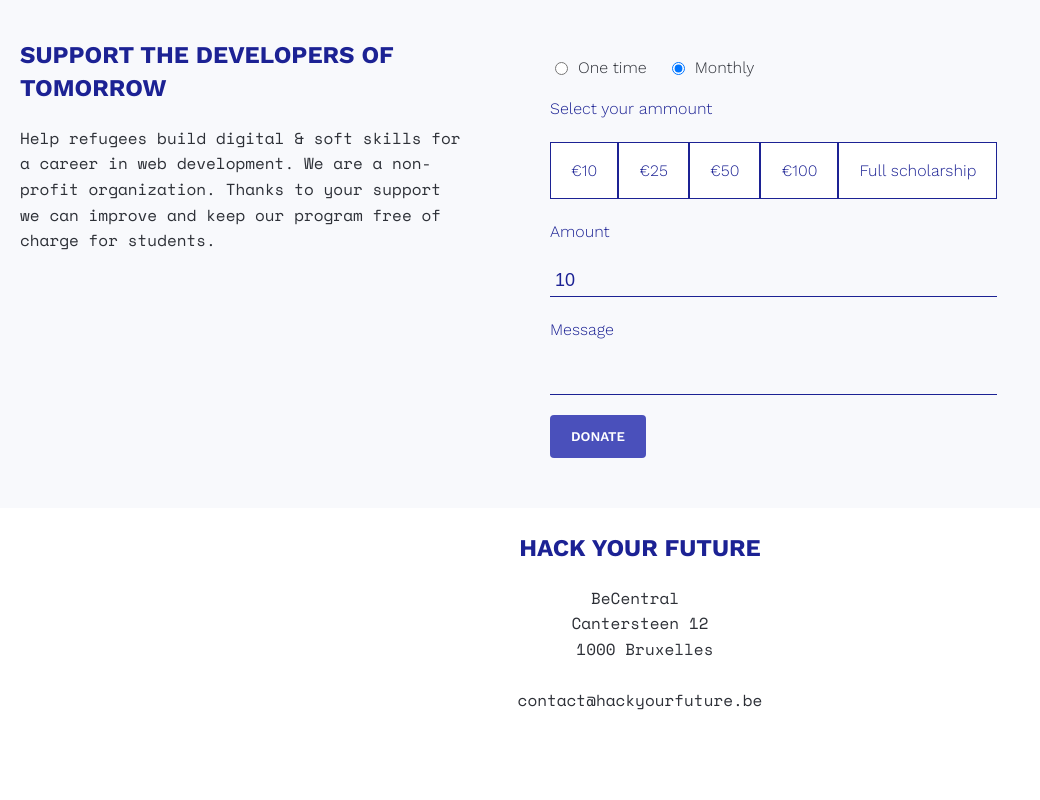
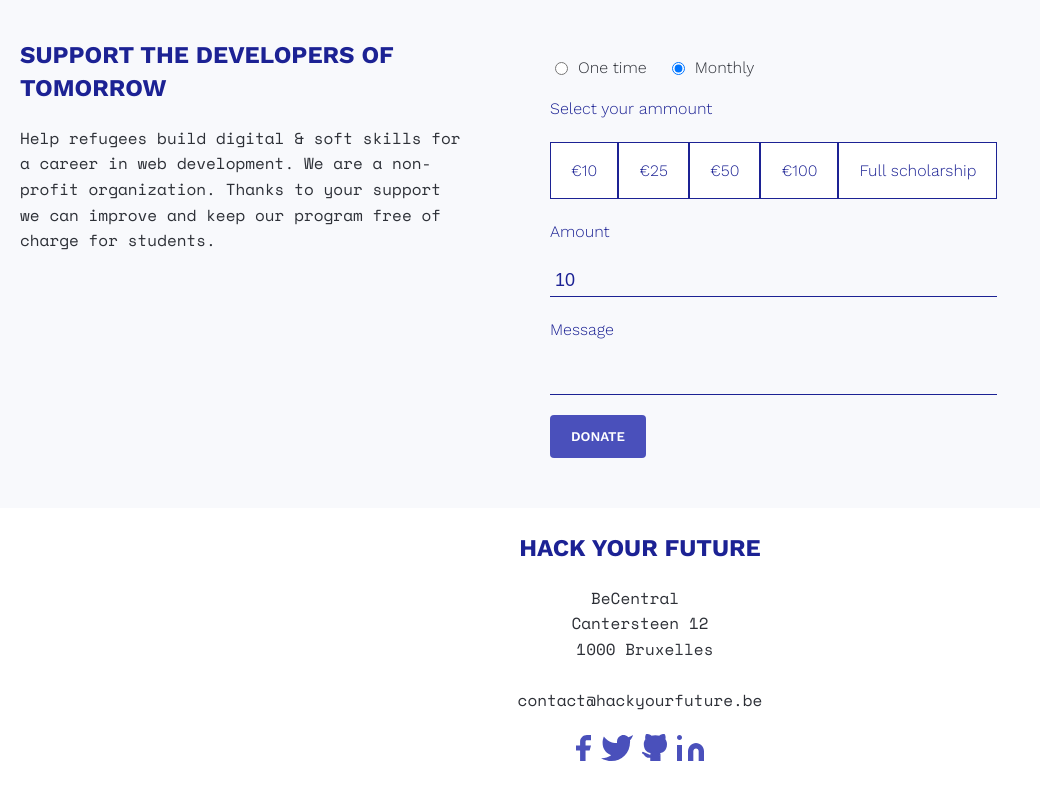
Before and after one commit to OksanaShulha/HYF.be-5, a plain HTML site: page index.html in a window 1280 px wide. Shown: the part 1583-2383 px from the top of the page, without its empty margins (0-1040 px from the left). Before the commit the page ends 2337 px from the top, so only its background shows below. Drawn offline with nearby package versions, Linux system fonts and the light colour scheme.

Commit message:
Add social icons in footer

```diff
--- a/css/style.css
+++ b/css/style.css
@@ -197,7 +197,7 @@ h2 {
   align-items: flex-start;
 }
 
-.community > img {
+.community>img {
   margin-bottom: 20px;
   min-height: 70px;
   object-fit: contain;
@@ -235,7 +235,7 @@ h2 {
   align-items: flex-start;
 }
 
-.diversity > img {
+.diversity>img {
   margin-bottom: 20px;
   min-height: 70px;
   object-fit: contain;
@@ -272,7 +272,7 @@ h2 {
   align-items: flex-start;
 }
 
-.commitment > img {
+.commitment>img {
   margin-bottom: 20px;
   min-height: 70px;
   object-fit: contain;
@@ -309,7 +309,7 @@ h2 {
   align-items: flex-start;
 }
 
-.open > img {
+.open>img {
   margin-bottom: 20px;
   min-height: 70px;
   object-fit: contain;
@@ -507,6 +507,7 @@ input.radio {
   text-align: center;
   max-width: none;
 }
+
 .footerP {
   color: rgb(45, 48, 55);
   text-align: center;
@@ -519,6 +520,7 @@ input.radio {
   word-break: break-word;
   font-weight: 300;
 }
+
 footer {
   display: flex;
   flex-direction: column;
@@ -526,6 +528,7 @@ footer {
   justify-content: center;
   margin-bottom: 40px;
 }
+
 .footerE {
   color: rgb(45, 48, 55);
   text-align: center;
@@ -540,3 +543,17 @@ footer {
   margin-bottom: 0;
   text-decoration: none;
 }
+
+.social {
+  margin: 20px 0px;
+}
+
+.social__link {
+  width: 26px;
+  height: 26px;
+  text-decoration: none;
+}
+
+.social__link:hover {
+  text-decoration: none;
+}
--- a/index.html
+++ b/index.html
@@ -146,6 +146,23 @@
       <p class="footerP">BeCentral <br> Cantersteen 12 <br> 1000 Bruxelles
         </p>
         <a href="mailto:contact@hackyourfuture.be" class="footerE">contact@hackyourfuture.be</a>
+
+      <div class="social">
+        <a target="_blank" href="https://www.facebook.com/HackYFutureBE/" class="social__link">
+          <img src="./icons/fb.svg" alt="">
+        </a>
+        <a target="_blank" href="https://twitter.com/HackYFutureBE" class="social__link">
+          <img src="./icons/twit.svg" alt="">
+        </a>
+        <a target="_blank" href="https://github.com/HackYourFutureBelgium" class="social__link">
+          <img src="./icons/github.svg" alt="">
+        </a>
+        <a target="_blank" href="https://www.linkedin.com/company/hackyourfuture-belgium/" class="social__link">
+          <img src="./icons/in.svg" alt="">
+        </a>
+      </div>
+
+
     </footer>
 
 </body>
```
